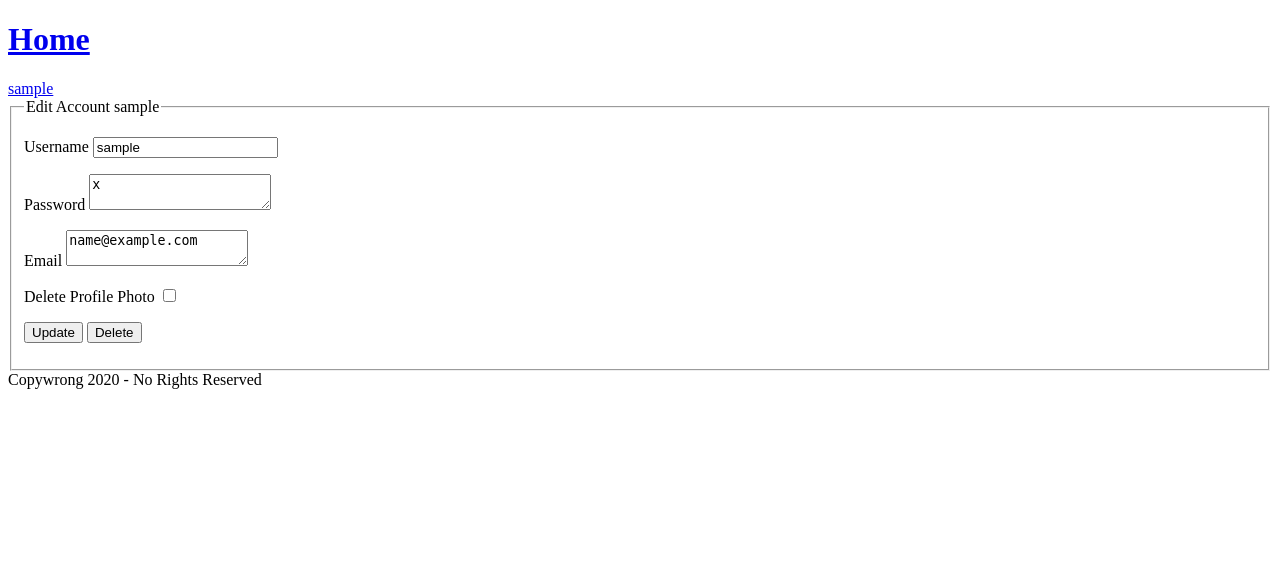
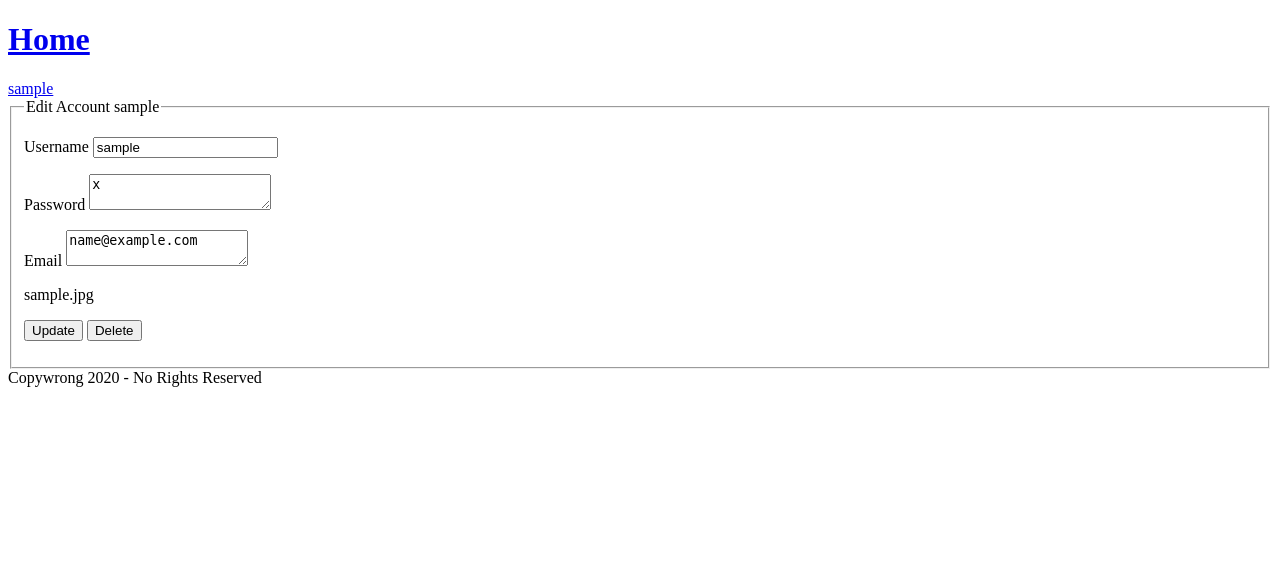
Before and after one commit to Seanmus/FinalProjectSP, a PHP site: the page made by editAccount.php in a window 1280 px wide. Shown: the top 569 px of the page. Run offline with PHP 8.4, Linux system fonts and the light colour scheme; the visitor is signed in with stand-in values (Sample User, id 1); tables that the repository leaves empty or names only in its code hold one stand-in row (values such as "Sample post"); data that the repository does not hold is empty.

Commit message:
Delete Option
Delete option for photos is only there when a photo exists.

```diff
--- a/editAccount.php
+++ b/editAccount.php
@@ -45,15 +45,18 @@
                 <label for="email">Email</label>
                 <textarea name="email" id="email"><?=$row['email']?></textarea>
             </p>
+            <?=$row['username']. '.jpg' ?>
+                <?php if(file_exists('uploads/' .$row['username'] . '.jpg')) : ?>
                     <p>
-                <?php if(file_exists('uploads/'.$_SESSION['username'].'.jpg')) : ?>
                         <img src="uploads/<?=$row['profilePhoto']?>">
-                <?php endif ?>
                     </p>
                     <p>
                         <label for="deleteImage">Delete Profile Photo</label>
                         <input type="checkbox" id="deleteImage" name="deleteImage" value ="delete">
                     </p>
+                <?php endif ?>
+
+
             <p>
                 <input type="hidden" name="userId" value="<?=$row['userId']?>" />
                 <input type="submit" name="command" value="Update" />
```
Also changed, not shown: uploads/hotpotato.jpg (added). Lines whose indentation alone changed are shown as unchanged.
